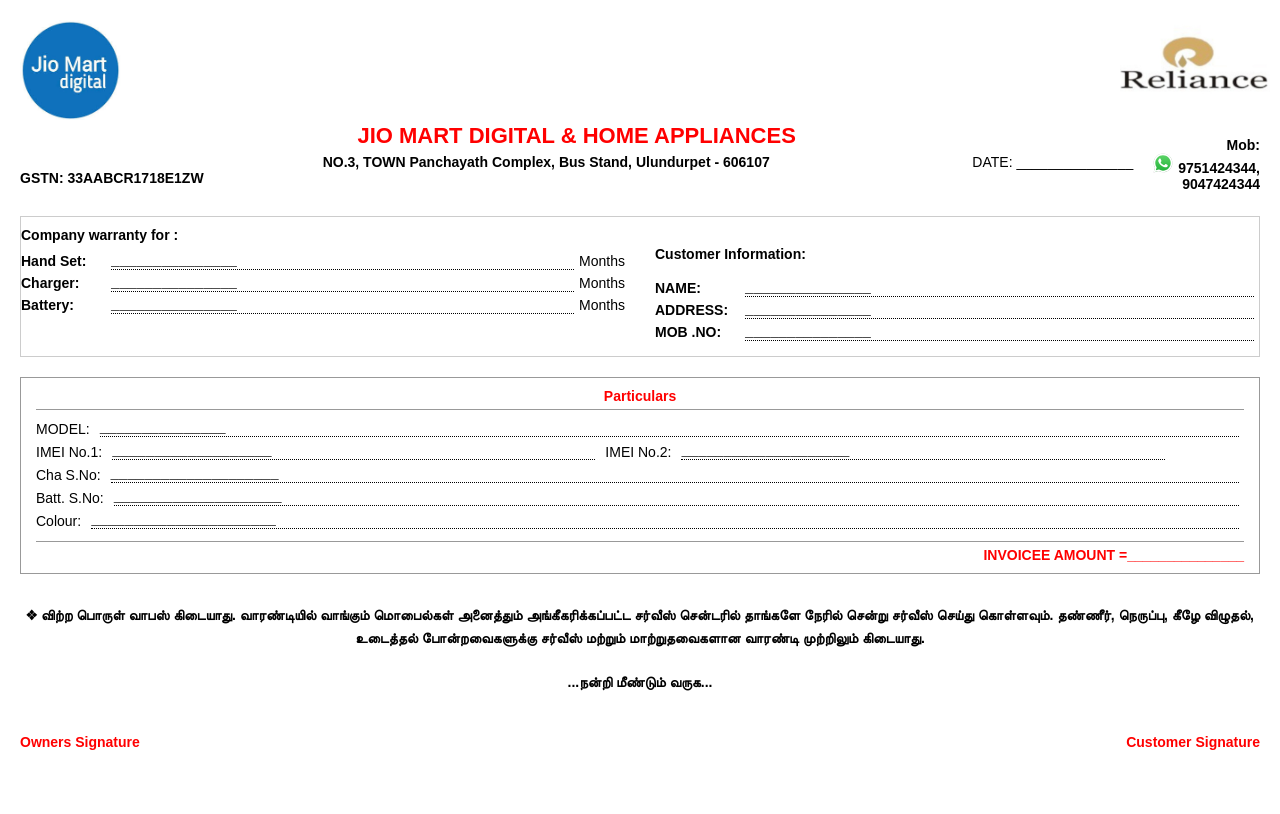
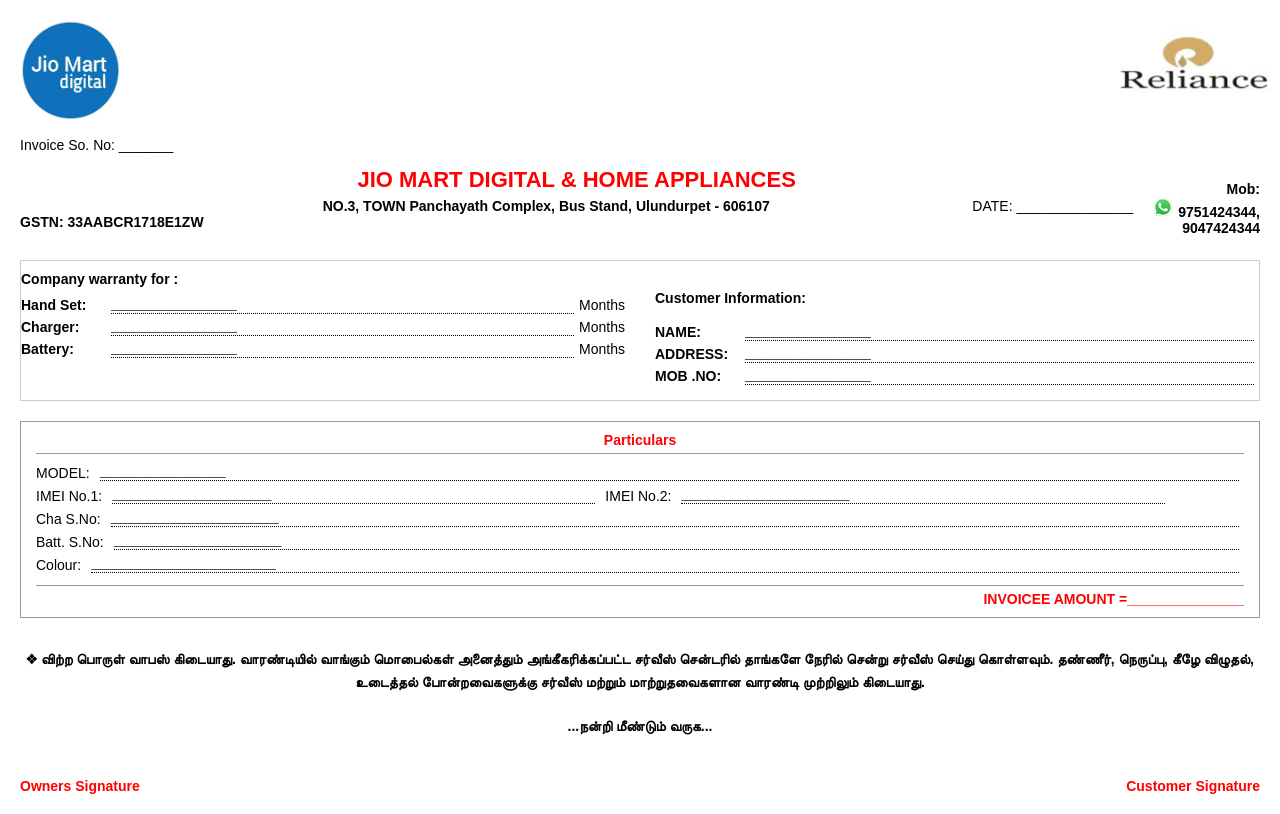
Before and after one commit to iamnormi/jiomartupt-billing-webapp, a plain HTML site: page Empty-Bill/index.html in a window 1280 px wide. Drawn offline with Linux system fonts and the light colour scheme.

Commit message:
Update index.html

```diff
--- a/Empty-Bill/index.html
+++ b/Empty-Bill/index.html
@@ -11,6 +11,9 @@
     <div class="logo-left">
         <img src="jio-logo.png" alt="Left Logo">
       </div>
+    <div class="in-sno">
+        <p>Invoice So. No: _______</p>
+    </div>
       <div class="logo-right">
         <img src="rl-logo.jpg" alt="Right Logo">
       </div>
```
